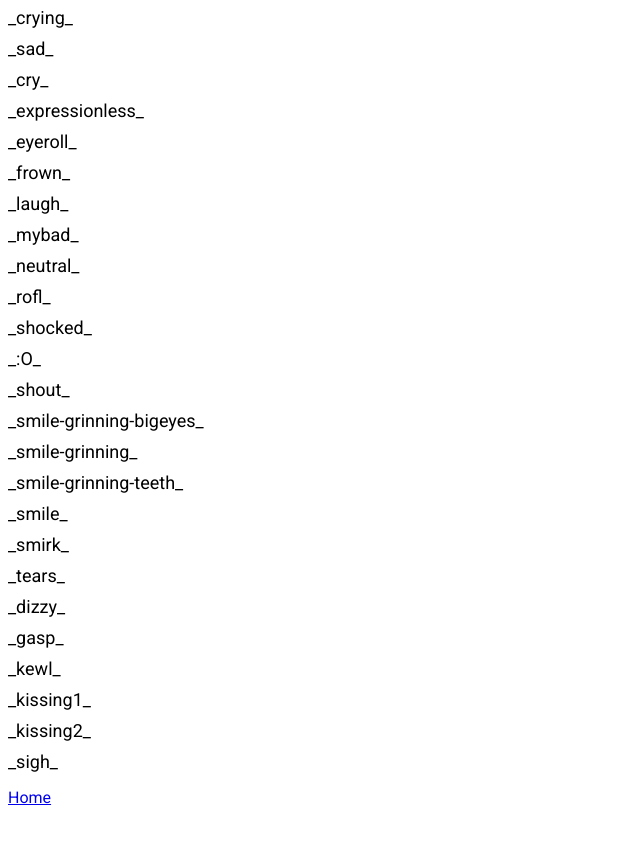
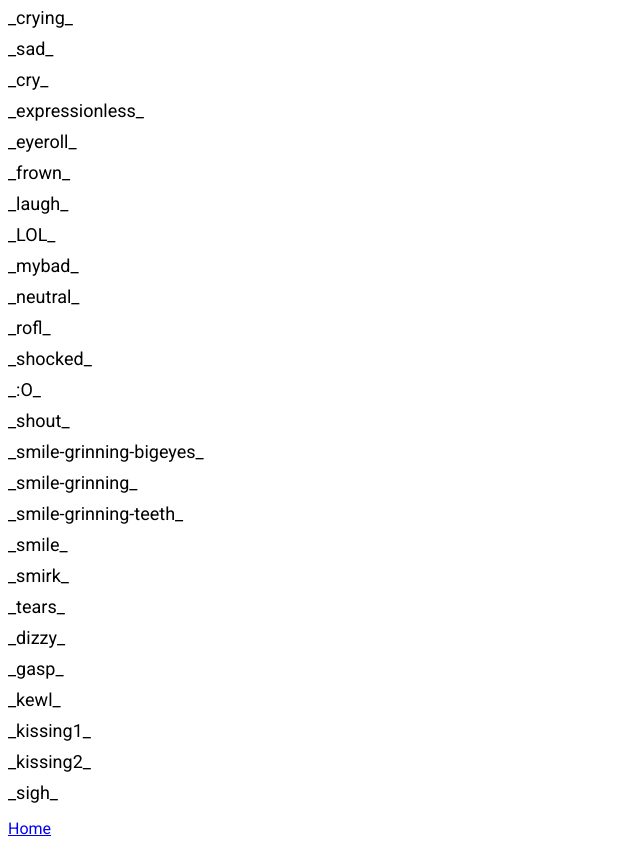
Before and after one commit to Solarium-Networks/Solarmoji, a plain HTML site: page SM-list/index.html in a window 1280 px wide. Shown: the part 84-930 px from the top of the page, without its empty margins (0-640 px from the left). Before the commit the page ends 899 px from the top, so only its background shows below. Drawn offline with Linux system fonts and the light colour scheme.

Commit message:
append new extra to list

```diff
--- a/SM-list/index.html
+++ b/SM-list/index.html
@@ -40,6 +40,7 @@
         <li>_eyeroll_</li>
         <li>_frown_</li>
         <li>_laugh_</li>
+        <li>_LOL_</li>
         <li>_mybad_</li>
         <li>_neutral_</li>
         <li>_rofl_</li>
```
